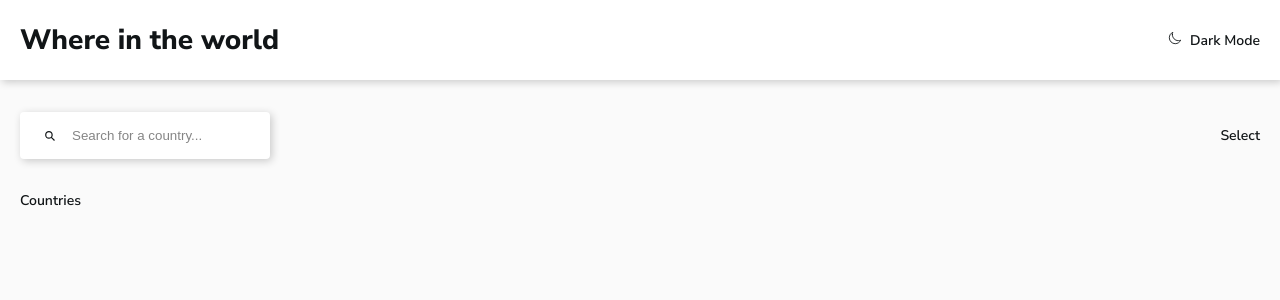
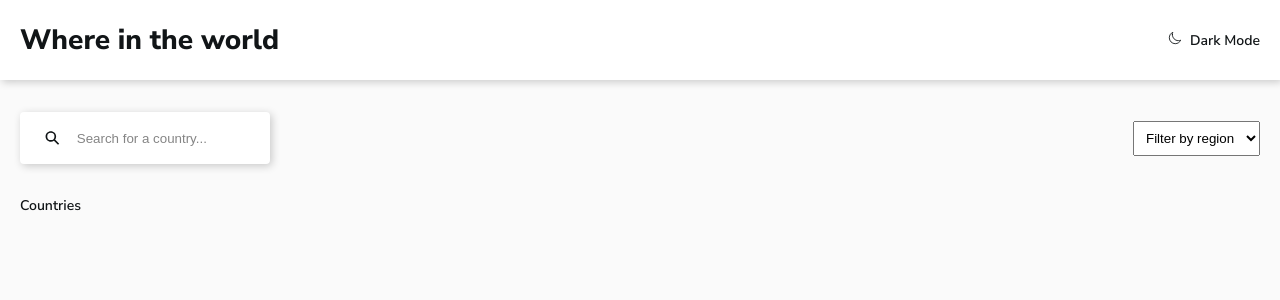
Before and after one commit to alexandrIvanovDev/countries, a React (Vite) app: page / in a window 1280 px wide. Shown: the top 300 px of the page. Built offline with nearby package versions, Linux system fonts and the light colour scheme.

Commit message:
Refactoring

```diff
--- a/src/components/search/Search.module.scss
+++ b/src/components/search/Search.module.scss
@@ -8,6 +8,10 @@
   gap: 1rem;
   border-radius: var(--radius);
   box-shadow: var(--shadow);
+
+  .icon {
+    font-size: 20px;
+  }
 
   .input {
     background: var(--primary--color);
--- a/src/components/search/Search.tsx
+++ b/src/components/search/Search.tsx
@@ -11,7 +11,7 @@ type Search = {
 export const Search: FC<Search> = ({ value, onChangeValue }) => {
   return (
     <label className={cl.label}>
-      <IoSearchSharp />
+      <IoSearchSharp className={cl.icon} />
       <input
         type='text'
         placeholder='Search for a country...'
--- a/src/components/select/Select.tsx
+++ b/src/components/select/Select.tsx
@@ -1,7 +1,22 @@
+const options = [
+  { value: 'Africa', label: 'Africa' },
+  { value: 'America', label: 'America' },
+  { value: 'Asia', label: 'Asia' },
+  { value: 'Europe', label: 'Europe' },
+  { value: 'Oceania', label: 'Oceania' },
+];
+
 export const Select = () => {
   return (
     <div>
-      <div>Select</div>
+      <select style={{ padding: '0.5rem' }}>
+        <option>Filter by region</option>
+        {options.map((o) => (
+          <option key={o.value} value={o.value}>
+            {o.label}
+          </option>
+        ))}
+      </select>
     </div>
   );
 };
```
